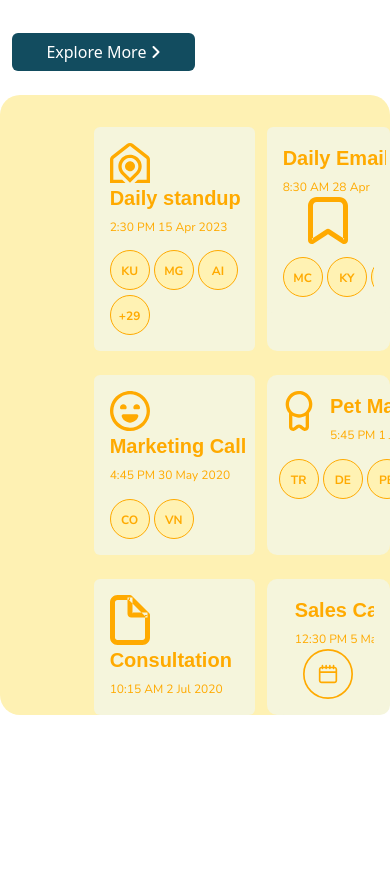
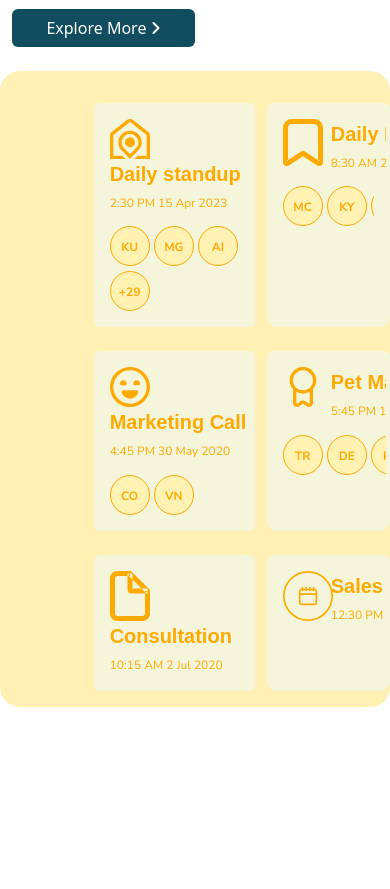
Before and after one commit to whend12/Hacktiv8-Finpro2, a plain HTML site: page index.html in a window 390 px wide. Shown: the part 3301-4190 px from the top of the page. Drawn offline with nearby package versions, Linux system fonts and the light colour scheme.

Commit message:
update responsive section about

```diff
--- a/index.html
+++ b/index.html
@@ -749,7 +749,7 @@
     <!-- about -->
     <section class="about-us-section container" id="about">
       <div class="row">
-        <div class="col-md-6 mt-4">
+        <div class="col-md-6">
           <div class="increase-left mt-5" data-aos="fade-right">
             <h1 class="increase-about col-sm text-black fw-semibold">
               The Best Solutions For Your Beloved Pets
@@ -813,10 +813,10 @@
                   <div class="card about-us-card-right">
                     <div class="card-body scale-1">
                       <div class="row">
-                        <div class="col-md-5 col-12">
+                        <div class="col-5">
                           <img src="assets/img/message.svg" width="40px" />
                         </div>
-                        <div class="col-md-7 col-12 custom-hidden">
+                        <div class="col-7 custom-hidden">
                           <span class="right-title">Daily Email</span><br />
                           <span class="detail-about-us custom-wrap"
                             >8:30 AM 28 Apr</span
@@ -865,14 +865,16 @@
                     </div>
                   </div>
                 </div>
-                <div class="col-4 mt-2 mb-3 about-us-card-right scale-1">
-                  <div class="card-body mt-3">
+                  <div class="col-4 mt-2 mb-3 p-0 about-us-card-right scale">
+                    <div class="card about-us-card-right">
+                      <div class="card-body scale-1">
                         <div class="row">
                             <div class="col-5">
                               <img src="assets/img/health.svg" width="40px" />
                             </div>
                             <div class="col-7 custom-hidden">
-                        <span class="right-title">Pet Management</span><br />
+                              <span class="right-title">Pet Management</span
+                              ><br />
                               <span class="detail-about-us custom-wrap"
                                 >5:45 PM 1 Jun</span
                               >
@@ -895,9 +897,12 @@
                         </div>
                       </div>
                     </div>
-              <div class="row ms-2">
+                  </div>
+                </div>
+              </div>
+              <div class="row ms-2 scale">
                 <div class="col-2"></div>
-                <div class="col-6 mt-2">
+                <div class="col-6 mt-2 mb-3">
                   <div
                     class="card about-us-card-border about-us-card-bottom scale-1"
                   >
@@ -916,16 +921,16 @@
                     </div>
                   </div>
                 </div>
-                <div class="col-4 mt-2 about-us-card-right scale-1">
+                <div class="col-4 mt-2 mb-3 p-0 about-us-card-right scale-1">
                   <div
                     class="card about-us-card-border-bottom about-us-card-right"
                   >
                     <div class="card-body">
                       <div class="row">
-                        <div class="col-md-5 col-12">
+                        <div class="col-5">
                           <img src="assets/img/sales.svg" width="50px" />
                         </div>
-                        <div class="col-md-7 col-12 custom-hidden">
+                        <div class="col-7 custom-hidden">
                           <span class="right-title">Sales Call</span><br />
                           <span class="detail-about-us custom-wrap"
                             >12:30 PM 5 May</span
```
Lines whose indentation alone changed are shown as unchanged.
